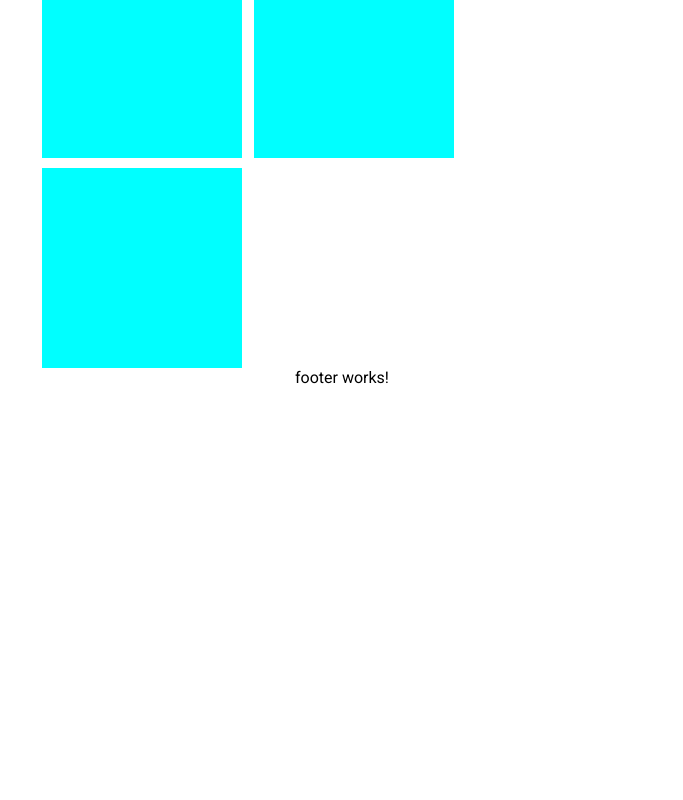
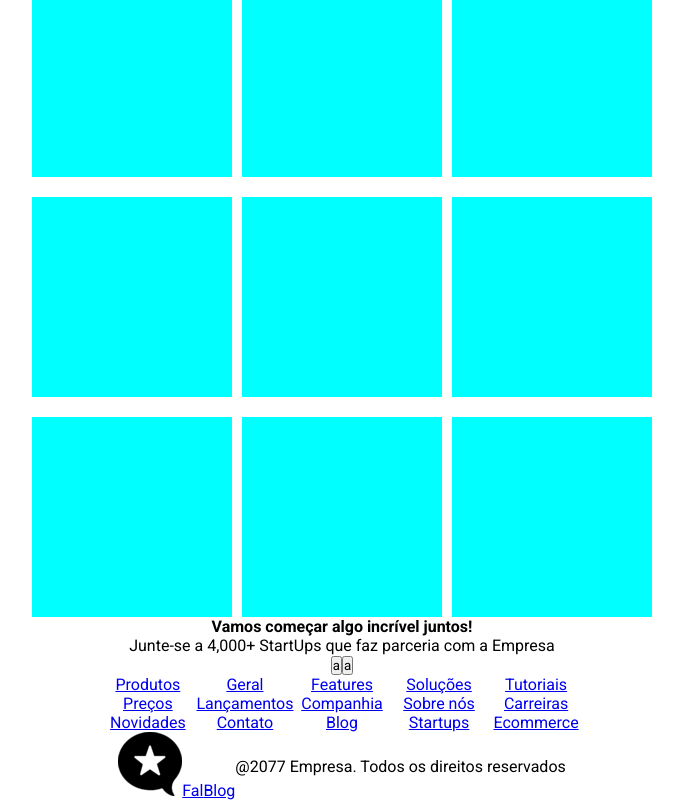
Before and after one commit to FabioHenriQ/Angular-Blog, an Angular app: page / in a window 1280 px wide. Shown: the part 760-1560 px from the top of the page, without its empty margins (298-981 px from the left). Before the commit the page ends 1147 px from the top, so only its background shows below. Built offline with nearby package versions, Linux system fonts and the light colour scheme.

Commit message:
Finished all HMTL's structure

```diff
--- a/src/app/components/footer/footer.component.css
+++ b/src/app/components/footer/footer.component.css
@@ -0,0 +1,15 @@
+footer {
+  text-align: center;
+  display: flex;
+  flex-direction: column;
+  align-items: center;
+}
+.container_links {
+  display: grid;
+  grid-template-columns: 1fr 1fr 1fr 1fr 1fr;
+  grid-template-rows: 1fr 1fr 1fr;
+}
+.container_logo {
+  display: flex;
+  align-items: center;
+}
--- a/src/app/components/footer/footer.component.html
+++ b/src/app/components/footer/footer.component.html
@@ -1 +1,17 @@
-<p>footer works!</p>
+<footer>
+  <h4>Vamos começar algo incrível juntos!</h4>
+  <p>Junte-se a 4,000+ StartUps que faz parceria com a Empresa</p>
+  <div class="container_buttons">
+    <button>a</button>
+    <button>a</button>
+  </div>
+  <div class="container_links">
+    @for (linkFooter of links; track $index) {
+      <a href="/">{{ linkFooter }}</a>
+    }
+  </div>
+  <div class="container_logo">
+    <a title="logo" href="#"><img src="/assets/icons/logo.png" alt="logo">Fal<span>Blog</span></a>
+    <p> &#64;2077 Empresa. Todos os direitos reservados</p>
+  </div>
+</footer>
--- a/src/app/components/footer/footer.component.ts
+++ b/src/app/components/footer/footer.component.ts
@@ -8,5 +8,5 @@ import { Component } from '@angular/core';
   styleUrl: './footer.component.css'
 })
 export class FooterComponent {
-
+  links: string[] = ["Produtos", "Geral", "Features", "Soluções", "Tutoriais", "Preços", "Lançamentos", "Companhia", "Sobre nós", "Carreiras", "Novidades", "Contato", "Blog", "Startups", "Ecommerce"];
 }
--- a/src/app/components/recent-section/recent-section.component.css
+++ b/src/app/components/recent-section/recent-section.component.css
@@ -1,5 +1,10 @@
 .container__recent-section {
   display: flex;
-  flex-wrap: wrap;
-  gap: 2% ;
+  flex-direction: column;
 }
+.container_small-card {
+  display: grid;
+  grid-template-columns: 1fr 1fr 1fr;
+  grid-auto-rows: 1fr 1fr 1fr;
+  gap: 10px;
+}
--- a/src/app/components/recent-section/recent-section.component.html
+++ b/src/app/components/recent-section/recent-section.component.html
@@ -1,5 +1,15 @@
 <section class="container__recent-section">
-  <app-small-card></app-small-card>
-  <app-small-card></app-small-card>
-  <app-small-card></app-small-card>
+  <h4>Recentes</h4>
+  <div class="container_small-card">
+    <app-small-card></app-small-card>
+    <app-small-card></app-small-card>
+    <app-small-card></app-small-card>
+    <app-small-card></app-small-card>
+    <app-small-card></app-small-card>
+    <app-small-card></app-small-card>
+    <app-small-card></app-small-card>
+    <app-small-card></app-small-card>
+    <app-small-card></app-small-card>
+  </div>
+
 </section>
```
